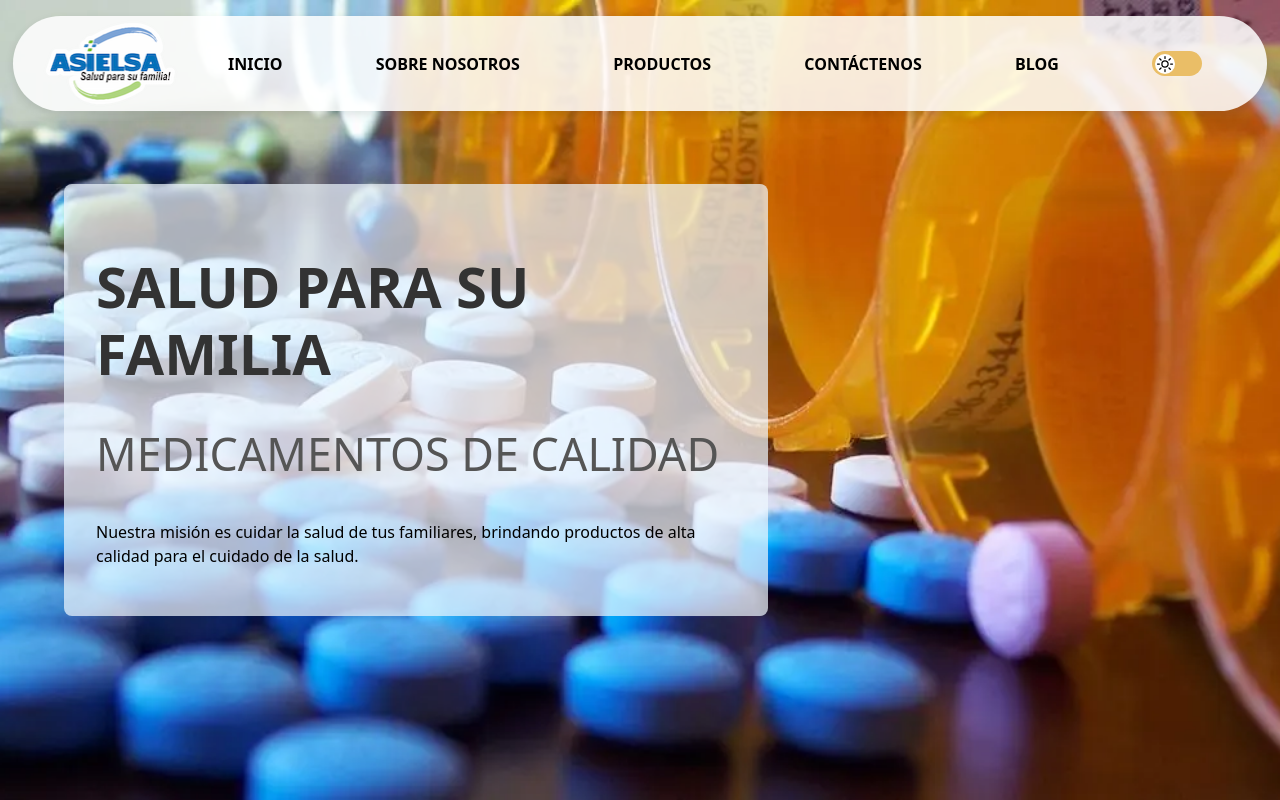
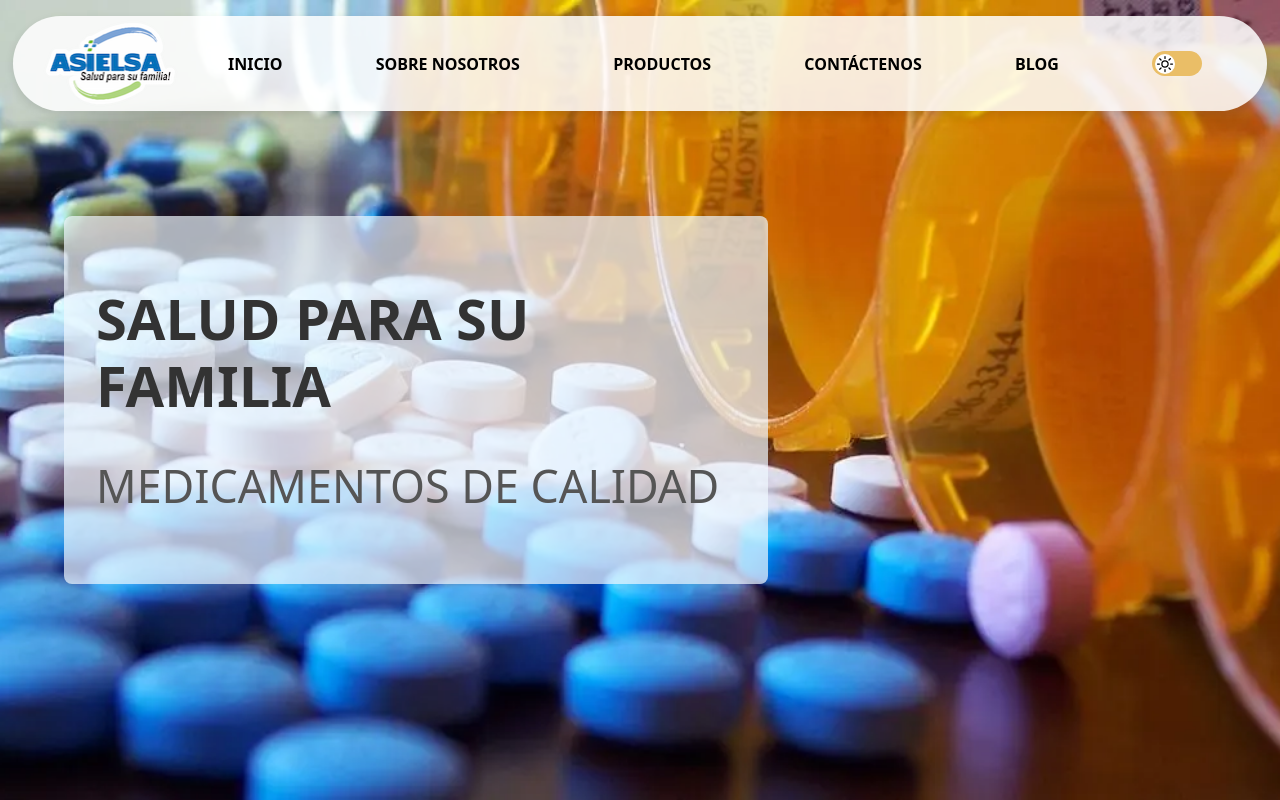
Before and after one commit to CarlosGonzalez20/pruebaT1F, a React (Vite) app in the folder drogueria-asiel/: page / in a window 1280 px wide. Built offline with nearby package versions, Linux system fonts and the light colour scheme.

Commit message:
quitando contenido innecesario

```diff
--- a/drogueria-asiel/src/pages/home/home.jsx
+++ b/drogueria-asiel/src/pages/home/home.jsx
@@ -39,7 +39,6 @@ const Home = () => {
         <div className="hero-content">
           <h1 className="hero-title">SALUD PARA SU FAMILIA</h1>
           <h2 className="hero-subtitle">MEDICAMENTOS DE CALIDAD</h2>
-          <p className="hero-description">Nuestra misión es cuidar la salud de tus familiares, brindando productos de alta calidad para el cuidado de la salud.</p>
         </div>
       </header>
 
```
